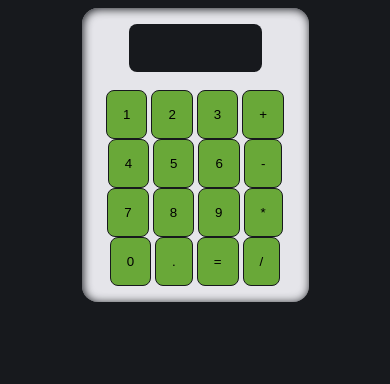
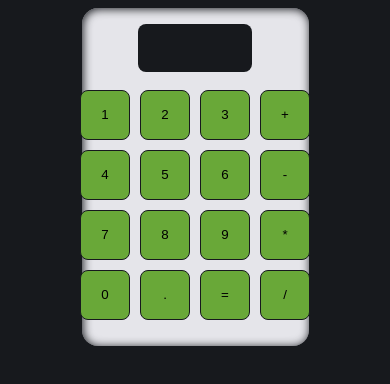
Before and after one commit to Ankit-Nag/calculator-app, a plain HTML site: page index.html in a window 390 px wide. Drawn offline with Linux system fonts and the light colour scheme.

Commit message:
Update style.css
style: added grid
!not responsive

```diff
--- a/style.css
+++ b/style.css
@@ -18,6 +18,7 @@
 
 html{
     background-color: var(--almost-black);
+    transition: all;
 }
 
 .main-container {
@@ -36,7 +37,7 @@ html{
     padding-top: 1rem;
     background-color: var(--almost-black);
     color: var(--white);
-    max-width: 30vw;
+    max-width: 25vw;
     margin: auto;
     text-align: right;
     border-radius: 0.5rem;
@@ -44,11 +45,20 @@ html{
 
 .number-button {
     text-align: center;
+    display: grid;
+    grid-template-columns: 50px 50px 50px 50px;
+    grid-template-rows: 50px 10px;
+    grid-column-gap: 10px;
+    justify-content: center;
 }
 
 button{
     background: none;
     border: none;
+}
+
+button:focus{
+    outline: none;
 }
 
 .button{
@@ -57,6 +67,8 @@ button{
     border: solid var(--almost-black) 1px;
 }
 
+.button
+
 .btn-small{
     padding: 1rem;
 }
```
